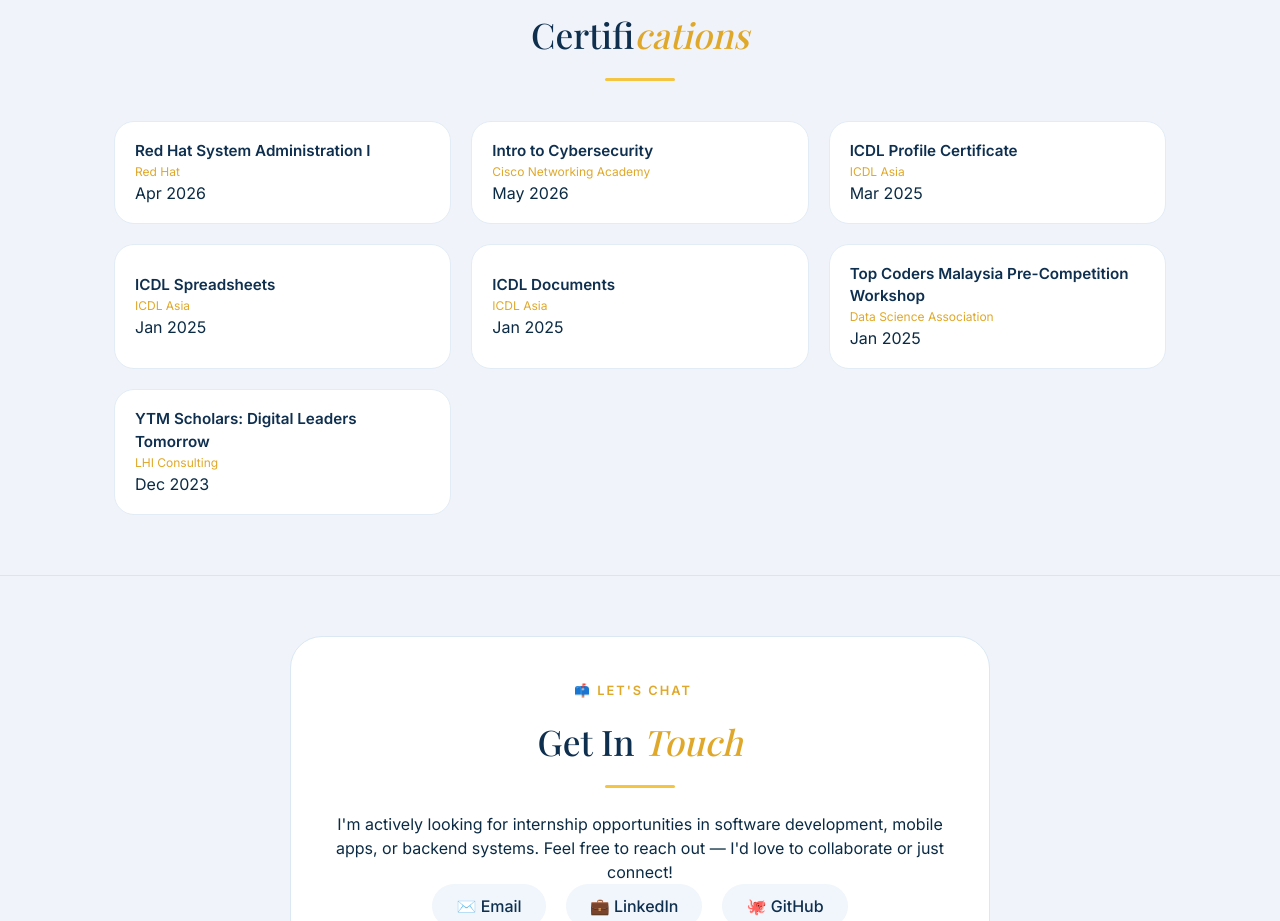
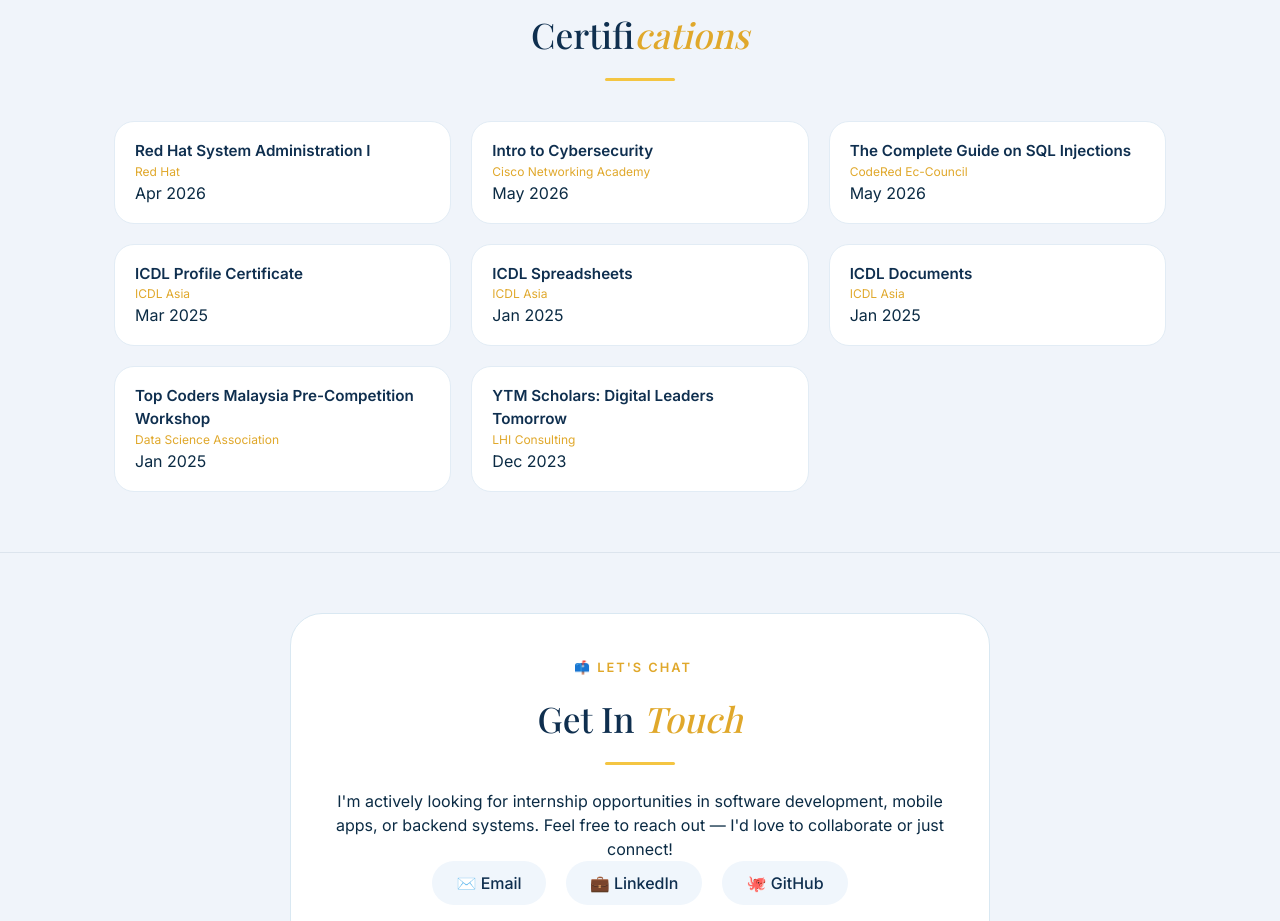
Before and after one commit to radhiahhanafii/radhiahhanafii.github.io, a plain HTML site: page index.html in a window 1280 px wide. Shown: the part 3411-4332 px from the top of the page. Drawn offline with nearby package versions, Linux system fonts and the light colour scheme; a web font is replaced by a local one.

Commit message:
update index.html

```diff
--- a/index.html
+++ b/index.html
@@ -550,6 +550,7 @@
    <div class="certs-grid">
   <div class="cert-card"><div class="cert-info"><h4>Red Hat System Administration I</h4><div class="cert-issuer">Red Hat</div><div class="cert-date">Apr 2026</div></div></div>
   <div class="cert-card"><div class="cert-info"><h4>Intro to Cybersecurity</h4><div class="cert-issuer">Cisco Networking Academy</div><div class="cert-date">May 2026</div></div></div>
+  <div class="cert-card"><div class="cert-info"><h4>The Complete Guide on SQL Injections</h4><div class="cert-issuer">CodeRed Ec-Council</div><div class="cert-date">May 2026</div></div></div>
   <div class="cert-card"><div class="cert-info"><h4>ICDL Profile Certificate</h4><div class="cert-issuer">ICDL Asia</div><div class="cert-date">Mar 2025</div></div></div>
   <div class="cert-card"><div class="cert-info"><h4>ICDL Spreadsheets</h4><div class="cert-issuer">ICDL Asia</div><div class="cert-date">Jan 2025</div></div></div>
   <div class="cert-card"><div class="cert-info"><h4>ICDL Documents</h4><div class="cert-issuer">ICDL Asia</div><div class="cert-date">Jan 2025</div></div></div>
```
